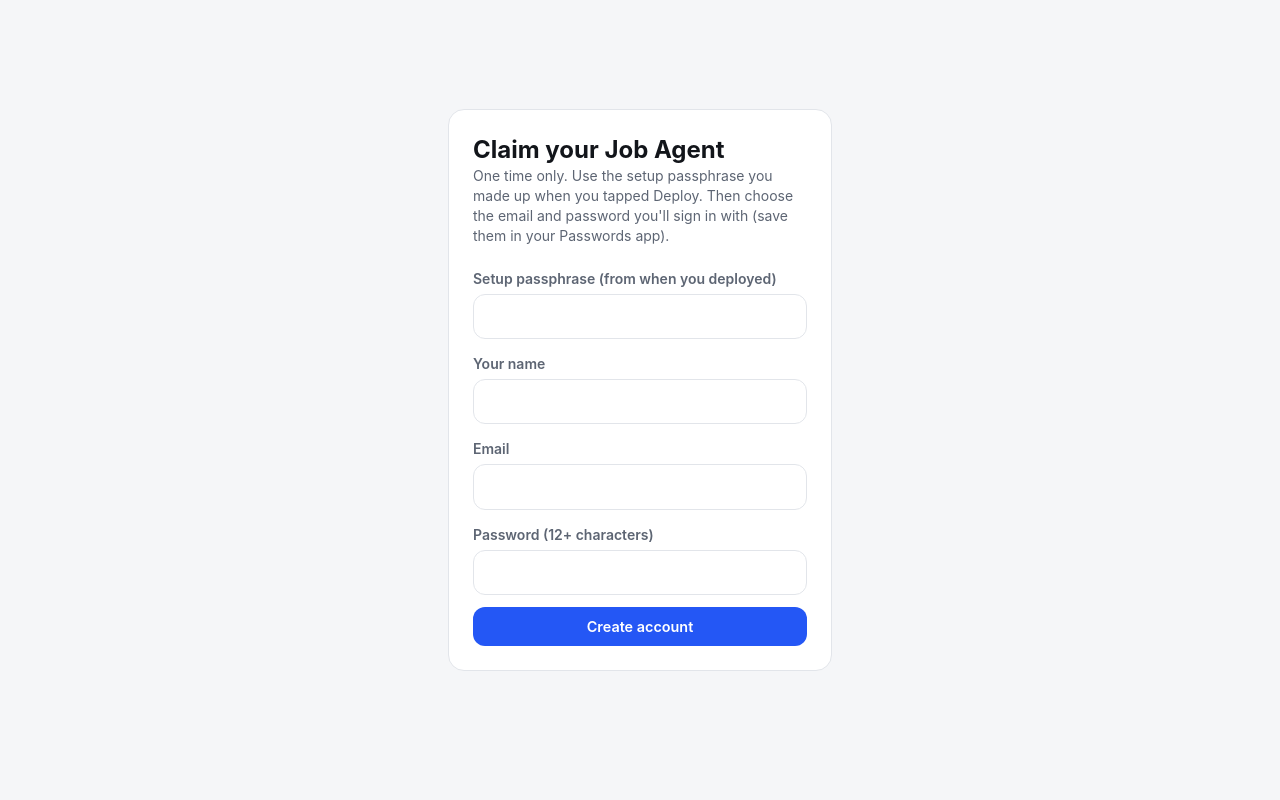
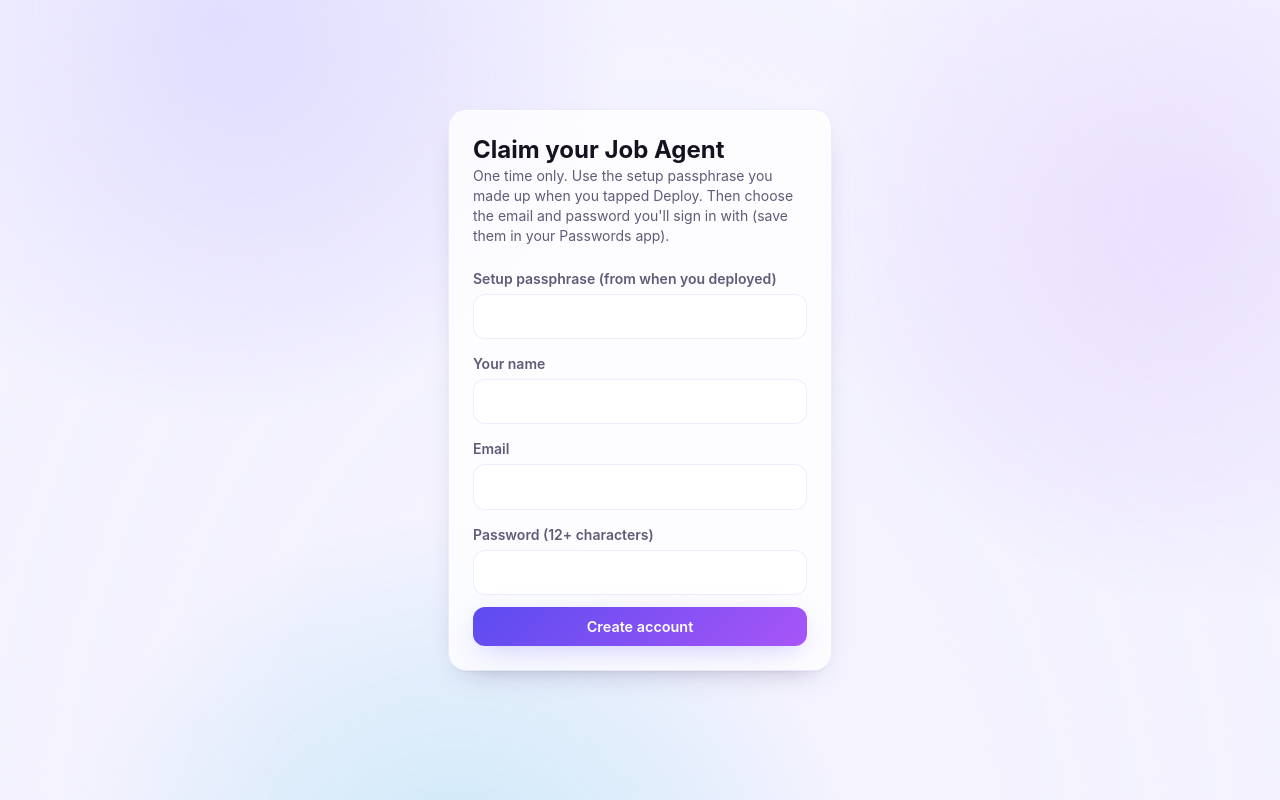
Before and after one commit to YahyaHendawy/job-agent-template, a Next.js app: page /setup in a window 1280 px wide. Built offline with nearby package versions, Linux system fonts and the light colour scheme; no server answers; the database is empty.

Commit message:
Update from the main app
- Aura look: drifting aurora background, glass surfaces, glowing gradient accents

```diff
--- a/src/app/(app)/page.tsx
+++ b/src/app/(app)/page.tsx
@@ -56,7 +56,7 @@ export default async function Home() {
   return (
     <div className="space-y-4">
       <header className="pt-1">
-        <h1 className="text-2xl font-bold tracking-tight">Greetings{who ? `, ${who}` : ""} 👋</h1>
+        <h1 className="text-3xl font-extrabold tracking-tight"><span className="aura-text">Greetings{who ? `, ${who}` : ""}</span> <span className="inline-block origin-[70%_70%] wave">👋</span></h1>
         <p className="text-sm text-muted">{today}</p>
       </header>
       <SearchBox action="/search" placeholder="Search jobs, applications, emails, activity…" />
@@ -64,7 +64,7 @@ export default async function Home() {
         <div className="flex items-center gap-2">
           <span className="relative flex w-3 h-3">
             {label === "Running" && <span className="absolute inline-flex h-full w-full rounded-full opacity-60 animate-ping" style={{ background: color }} />}
-            <span className="relative inline-flex w-3 h-3 rounded-full" style={{ background: color }} />
+            <span className="relative inline-flex w-3 h-3 rounded-full glow-dot" style={{ background: color, color }} />
           </span>
           <h1 className="text-xl font-bold">{label}</h1>
           <span className="ml-auto text-xs text-muted">last run {timeAgo(s.worker_heartbeat_at)}</span>
--- a/src/app/globals.css
+++ b/src/app/globals.css
@@ -15,22 +15,7 @@
   --color-bad: var(--bad);
 }
 
-:root {
-  --bg: #f5f6f8; --surface: #ffffff; --surface-2: #eef0f4; --line: #e2e5ea;
-  --ink: #12151a; --muted: #5d6573; --accent: #2457f5; --accent-ink: #ffffff;
-  --good: #12805c; --warn: #b86e00; --bad: #c8312b;
-  color-scheme: light;
-}
-@media (prefers-color-scheme: dark) {
-  :root {
-    --bg: #0c0e12; --surface: #15181e; --surface-2: #1d2129; --line: #272c36;
-    --ink: #eef1f6; --muted: #98a1b0; --accent: #5b82ff; --accent-ink: #ffffff;
-    --good: #3fcf96; --warn: #f0a63a; --bad: #ff6b63;
-    color-scheme: dark;
-  }
-}
-
-html, body { background: var(--bg); color: var(--ink); }
+html, body { color: var(--ink); }
 body { -webkit-font-smoothing: antialiased; overscroll-behavior-y: none; }
 .safe-bottom { padding-bottom: max(0.5rem, env(safe-area-inset-bottom)); }
 .safe-top { padding-top: env(safe-area-inset-top); }
@@ -69,3 +54,117 @@ a.card:active, .btn:active { transform: scale(.985); }
 @media (prefers-reduced-motion: reduce) {
   *, *::before, *::after { animation: none !important; transition: none !important; }
 }
+
+/* ================= AURA THEME ================= */
+:root {
+  --bg: #f4f3ff; --surface: #ffffff; --surface-2: #f0eefc; --line: #e3e0f5;
+  --ink: #14121f; --muted: #5f5b78; --accent: #5b4cf0; --accent-ink: #ffffff;
+  --accent-2: #a855f7; --accent-3: #06b6d4;
+  --good: #0f8a62; --warn: #b86e00; --bad: #d23a4a;
+  --glass: color-mix(in srgb, var(--surface) 78%, transparent);
+  --glass-strong: color-mix(in srgb, var(--surface) 88%, transparent);
+  --edge: rgba(91, 76, 240, .10);
+  --shine: rgba(255, 255, 255, .7);
+  --glow: 0 8px 30px -8px rgba(91, 76, 240, .35);
+  --aura-1: rgba(124, 108, 255, .28); --aura-2: rgba(168, 85, 247, .20); --aura-3: rgba(6, 182, 212, .18);
+  color-scheme: light;
+}
+@media (prefers-color-scheme: dark) {
+  :root {
+    --bg: #07070d; --surface: #12121c; --surface-2: #1b1a29; --line: #262438;
+    --ink: #f1efff; --muted: #a19dbd; --accent: #8b7bff; --accent-ink: #ffffff;
+    --accent-2: #c084fc; --accent-3: #22d3ee;
+    --good: #34d399; --warn: #fbbf24; --bad: #fb7185;
+    --glass: color-mix(in srgb, var(--surface) 70%, transparent);
+    --glass-strong: color-mix(in srgb, var(--surface) 82%, transparent);
+    --edge: rgba(255, 255, 255, .07);
+    --shine: rgba(255, 255, 255, .06);
+    --glow: 0 10px 40px -10px rgba(139, 123, 255, .55);
+    --aura-1: rgba(110, 92, 255, .30); --aura-2: rgba(192, 132, 252, .20); --aura-3: rgba(34, 211, 238, .16);
+    color-scheme: dark;
+  }
+}
+
+/* Drifting aurora behind everything (GPU transforms only; no filters, so it stays smooth on iPhone) */
+.aura-bg { position: fixed; inset: 0; z-index: -1; overflow: hidden; pointer-events: none; background: var(--bg); }
+.aura-bg span { position: absolute; width: 90vmax; height: 90vmax; border-radius: 50%; will-change: transform; }
+.aura-bg span:nth-child(1) { top: -45vmax; left: -30vmax; background: radial-gradient(closest-side, var(--aura-1), transparent 70%); animation: aura-a 26s ease-in-out infinite alternate; }
+.aura-bg span:nth-child(2) { top: -30vmax; right: -40vmax; background: radial-gradient(closest-side, var(--aura-2), transparent 70%); animation: aura-b 32s ease-in-out infinite alternate; }
+.aura-bg span:nth-child(3) { bottom: -55vmax; left: -10vmax; background: radial-gradient(closest-side, var(--aura-3), transparent 70%); animation: aura-c 38s ease-in-out infinite alternate; }
+.aura-bg::after { content: ""; position: absolute; inset: 0; background: radial-gradient(ellipse at 50% 120%, transparent 40%, color-mix(in srgb, var(--bg) 60%, transparent)); }
+@keyframes aura-a { to { transform: translate3d(18vmax, 12vmax, 0) scale(1.15); } }
+@keyframes aura-b { to { transform: translate3d(-16vmax, 18vmax, 0) scale(.9); } }
+@keyframes aura-c { to { transform: translate3d(14vmax, -16vmax, 0) scale(1.1); } }
+html, body { background: transparent; }
+html { background: var(--bg); }
+
+/* Glass surfaces */
+.card {
+  background: var(--glass);
+  border: 1px solid var(--edge);
+  border-radius: 1.15rem;
+  box-shadow: inset 0 1px 0 var(--shine), 0 1px 2px rgba(0,0,0,.04), 0 12px 32px -18px rgba(20, 10, 60, .35);
+}
+a.card:hover { transform: translateY(-2px); border-color: color-mix(in srgb, var(--accent) 35%, var(--edge)); box-shadow: inset 0 1px 0 var(--shine), var(--glow); }
+.glass { background: var(--glass-strong); -webkit-backdrop-filter: blur(18px) saturate(160%); backdrop-filter: blur(18px) saturate(160%); }
+
+/* Hero: glowing gradient rim */
+.gradient-hero {
+  position: relative; isolation: isolate;
+  background: linear-gradient(140deg, color-mix(in srgb, var(--accent) 22%, var(--glass)) 0%, var(--glass) 55%, color-mix(in srgb, var(--accent-3) 12%, var(--glass)) 100%);
+  -webkit-backdrop-filter: blur(14px) saturate(150%); backdrop-filter: blur(14px) saturate(150%);
+}
+.gradient-hero::before {
+  content: ""; position: absolute; inset: 0; border-radius: inherit; padding: 1px; z-index: -1;
+  background: linear-gradient(120deg, var(--accent), var(--accent-2), var(--accent-3), var(--accent));
+  background-size: 300% 300%; animation: rim 8s linear infinite;
+  -webkit-mask: linear-gradient(#000 0 0) content-box, linear-gradient(#000 0 0); -webkit-mask-composite: xor; mask-composite: exclude; opacity: .75;
+}
+@keyframes rim { to { background-position: 300% 0; } }
+
+/* Buttons */
+.btn-primary {
+  background: linear-gradient(135deg, var(--accent), var(--accent-2));
+  color: var(--accent-ink); box-shadow: var(--glow); position: relative; overflow: hidden;
+}
+.btn-primary::after {
+  content: ""; position: absolute; inset: 0; transform: translateX(-120%);
+  background: linear-gradient(110deg, transparent 30%, rgba(255,255,255,.35) 50%, transparent 70%);
+}
+.btn-primary:hover::after { transform: translateX(120%); transition: transform .7s ease; }
+.btn-ghost { background: color-mix(in srgb, var(--surface-2) 85%, transparent); border: 1px solid var(--edge); }
+.btn-danger { background: linear-gradient(135deg, #f43f5e, #e11d48); box-shadow: 0 8px 26px -10px rgba(244, 63, 94, .6); }
+
+/* Inputs, chips, focus */
+.input { background: color-mix(in srgb, var(--surface) 85%, transparent); border-color: var(--edge); }
+.input:focus { outline: none; border-color: var(--accent); box-shadow: 0 0 0 4px color-mix(in srgb, var(--accent) 22%, transparent); }
+.chip { background: color-mix(in srgb, var(--surface-2) 80%, transparent); border-color: var(--edge); }
+:focus-visible { outline: 2px solid var(--accent); outline-offset: 2px; }
+::selection { background: color-mix(in srgb, var(--accent) 35%, transparent); }
+
+/* Gradient, shimmering headline text */
+.aura-text {
+  background: linear-gradient(100deg, var(--ink) 0%, var(--accent) 35%, var(--accent-2) 55%, var(--accent-3) 75%, var(--ink) 100%);
+  background-size: 250% 100%; -webkit-background-clip: text; background-clip: text; color: transparent;
+  animation: shimmer 9s ease-in-out infinite alternate;
+}
+@keyframes shimmer { from { background-position: 0% 0; } to { background-position: 100% 0; } }
+
+/* Glowing status dot and active tab */
+.glow-dot { box-shadow: 0 0 0 3px color-mix(in srgb, currentColor 18%, transparent), 0 0 14px currentColor; }
+.tab-active { color: var(--accent); }
+.tab-active::before {
+  content: ""; position: absolute; top: 0; left: 28%; right: 28%; height: 3px; border-radius: 0 0 6px 6px;
+  background: linear-gradient(90deg, var(--accent), var(--accent-3)); box-shadow: 0 0 12px var(--accent);
+}
+.side-active { background: linear-gradient(90deg, color-mix(in srgb, var(--accent) 22%, transparent), transparent); color: var(--ink); box-shadow: inset 2px 0 0 var(--accent); }
+
+/* Thin, tinted scrollbars on desktop */
+* { scrollbar-width: thin; scrollbar-color: color-mix(in srgb, var(--accent) 35%, transparent) transparent; }
+
+@media (prefers-reduced-motion: reduce) {
+  .aura-bg span, .gradient-hero::before, .aura-text { animation: none !important; }
+}
+/* little wave on the greeting, once */
+@keyframes wave { 0%,60%,100% { transform: rotate(0); } 10%,30% { transform: rotate(14deg); } 20% { transform: rotate(-8deg); } 40% { transform: rotate(-4deg); } 50% { transform: rotate(10deg); } }
+.wave { animation: wave 1.8s ease-in-out .4s 1 both; }
--- a/src/app/layout.tsx
+++ b/src/app/layout.tsx
@@ -15,8 +15,8 @@ export const viewport: Viewport = {
   initialScale: 1,
   viewportFit: "cover",
   themeColor: [
-    { media: "(prefers-color-scheme: light)", color: "#f5f6f8" },
-    { media: "(prefers-color-scheme: dark)", color: "#0c0e12" },
+    { media: "(prefers-color-scheme: light)", color: "#f4f3ff" },
+    { media: "(prefers-color-scheme: dark)", color: "#07070d" },
   ],
 };
 
@@ -44,6 +44,7 @@ export default function RootLayout({ children }: { children: React.ReactNode })
   return (
     <html lang="en-GB">
       <body className="min-h-dvh font-sans">
+        <div className="aura-bg" aria-hidden><span /><span /><span /></div>
         {NEEDS_DB ? <ConnectDatabase /> : children}
         <script
           dangerouslySetInnerHTML={{
```
Also changed, not shown: src/components/Nav.tsx (+5 -5 lines), public/manifest.webmanifest.
